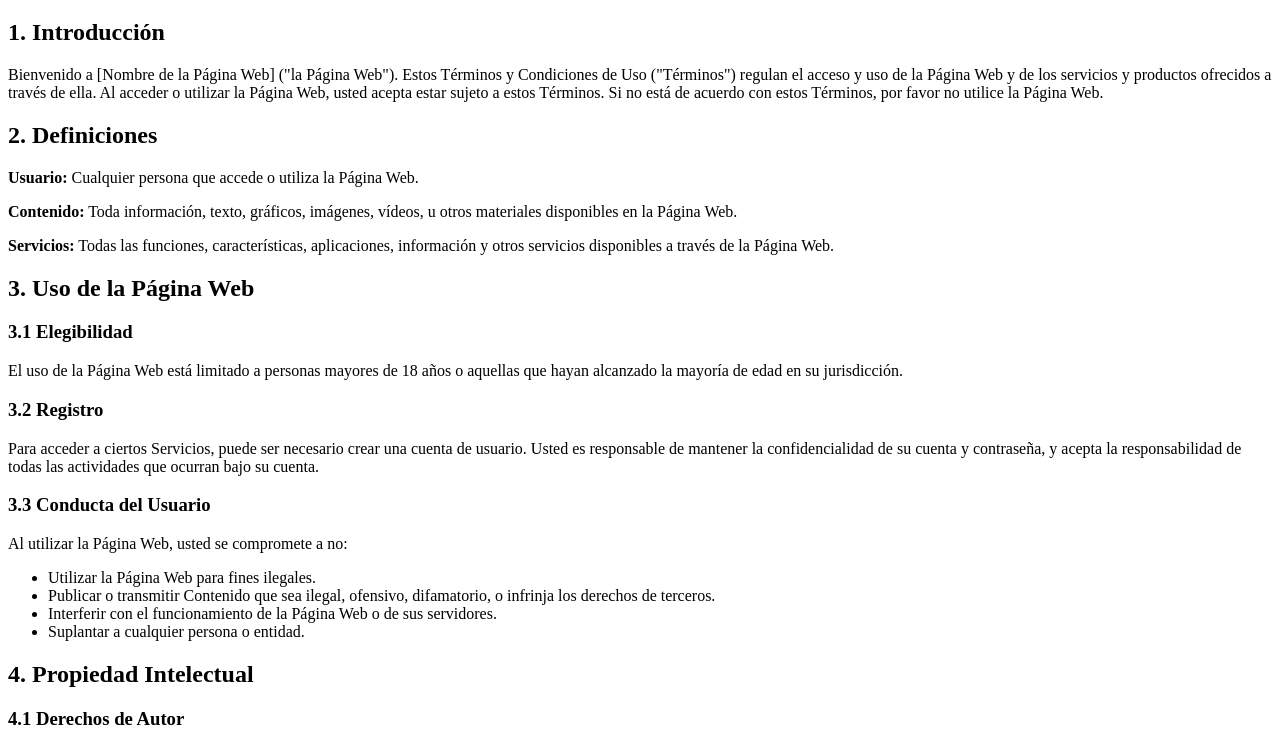
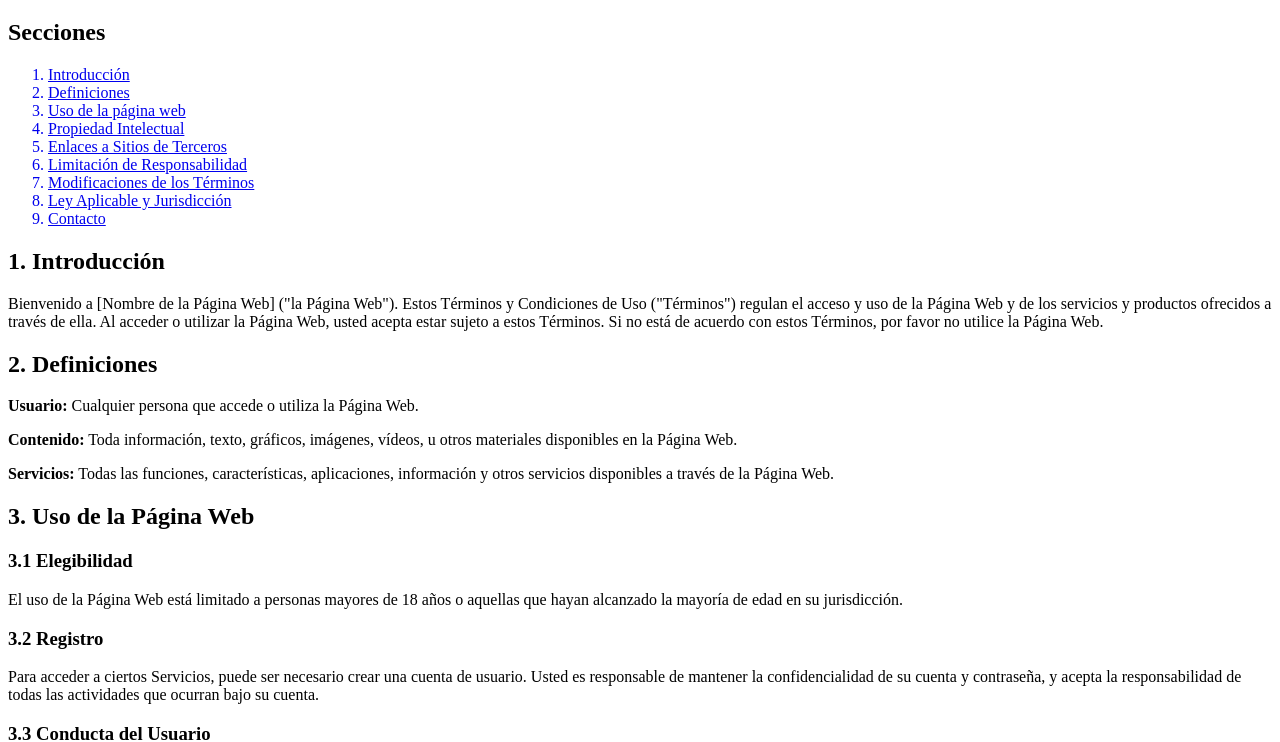
Before and after one commit to JaviCalonge/Formulario, a plain HTML site: page term.html in a window 1280 px wide. Shown: the part 61-803 px from the top of the page. Drawn offline with Linux system fonts and the light colour scheme.

Commit message:
Enlaces a cada término y condición de term.html

```diff
--- a/term.html
+++ b/term.html
@@ -10,15 +10,46 @@
 
 <body>
   <h1>Términos y Condiciones de Uso</h1>
+
+  <h2>Secciones</h2>
+  <ol>
+    <a href="#introduccion">
+      <li>Introducción</li>
+    </a>
+    <a href="#definiciones">
+      <li>Definiciones</li>
+    </a>
+    <a href="#uso_de_la_pagina_web">
+      <li>Uso de la página web</li>
+    </a>
+    <a href="#propiedad_intelectual">
+      <li>Propiedad Intelectual</li>
+    </a>
+    <a href="#enlaces">
+      <li>Enlaces a Sitios de Terceros</li>
+    </a>
+    <a href="#responsabilidad">
+      <li>Limitación de Responsabilidad</li>
+    </a>
+    <a href="#modificaciones">
+      <li>Modificaciones de los Términos</li>
+    </a>
+    <a href="#ley">
+      <li>Ley Aplicable y Jurisdicción</li>
+    </a>
+    <a href="#contacto">
+      <li>Contacto</li>
+    </a>
+  </ol>
   <section>
-    <h2>1. Introducción</h2>
+    <h2 id="introduccion">1. Introducción</h2>
     <p>Bienvenido a [Nombre de la Página Web] ("la Página Web"). Estos Términos y Condiciones de Uso ("Términos")
       regulan el acceso y uso de la Página Web y de los servicios y productos ofrecidos a través de ella. Al acceder o
       utilizar la Página Web, usted acepta estar sujeto a estos Términos. Si no está de acuerdo con estos Términos, por
       favor no utilice la Página Web.</p>
   </section>
   <section>
-    <h2>2. Definiciones</h2>
+    <h2 id="definiciones">2. Definiciones</h2>
     <p><strong>Usuario:</strong> Cualquier persona que accede o utiliza la Página Web.</p>
     <p><strong>Contenido:</strong> Toda información, texto, gráficos, imágenes, vídeos, u otros materiales disponibles
       en la Página Web.</p>
@@ -26,7 +57,7 @@
       disponibles a través de la Página Web.</p>
   </section>
   <section>
-    <h2>3. Uso de la Página Web</h2>
+    <h2 id="uso_de_la_pagina_web">3. Uso de la Página Web</h2>
     <h3>3.1 Elegibilidad</h3>
     <p>El uso de la Página Web está limitado a personas mayores de 18 años o aquellas que hayan alcanzado la mayoría de
       edad en su jurisdicción.</p>
@@ -45,7 +76,7 @@
     </ul>
   </section>
   <section>
-    <h2>4. Propiedad Intelectual</h2>
+    <h2 id="propiedad_intelectual">4. Propiedad Intelectual</h2>
     <h3>4.1 Derechos de Autor</h3>
     <p>Todo el Contenido de la Página Web, incluyendo textos, gráficos, logotipos, iconos, imágenes, clips de audio y
       video, es propiedad de [Nombre de la Página Web] o sus proveedores de contenido y está protegido por las leyes de
@@ -56,31 +87,31 @@
       propietario está estrictamente prohibido.</p>
   </section>
   <section>
-    <h2>5. Enlaces a Sitios de Terceros</h2>
+    <h2 id="enlaces">5. Enlaces a Sitios de Terceros</h2>
     <p>La Página Web puede contener enlaces a sitios web de terceros que no son propiedad ni están controlados por
       [Nombre de la Página Web]. No somos responsables del contenido ni de las prácticas de privacidad de dichos sitios.
       Usted accede a estos enlaces bajo su propio riesgo.</p>
   </section>
   <section>
-    <h2>6. Limitación de Responsabilidad</h2>
+    <h2 id="responsabilidad">6. Limitación de Responsabilidad</h2>
     <p>[Nombre de la Página Web] no será responsable de ningún daño directo, indirecto, incidental, especial,
       consecuente o ejemplar que resulte del uso o la imposibilidad de uso de la Página Web o de los Servicios.</p>
   </section>
   <section>
-    <h2>7. Modificaciones de los Términos</h2>
+    <h2 id="modificaciones">7. Modificaciones de los Términos</h2>
     <p>Nos reservamos el derecho de modificar estos Términos en cualquier momento. Las modificaciones serán efectivas
       inmediatamente después de su publicación en la Página Web. Es su responsabilidad revisar periódicamente estos
       Términos. El uso continuado de la Página Web después de cualquier modificación constituye su aceptación de los
       nuevos Términos.</p>
   </section>
   <section>
-    <h2>8. Ley Aplicable y Jurisdicción</h2>
+    <h2 id="ley">8. Ley Aplicable y Jurisdicción</h2>
     <p>Estos Términos se regirán e interpretarán de acuerdo con las leyes de [País/Estado]. Usted acepta someterse a la
       jurisdicción exclusiva de los tribunales de [País/Estado] para la resolución de cualquier disputa que surja en
       relación con estos Términos o con el uso de la Página Web.</p>
   </section>
   <section>
-    <h2>9. Contacto</h2>
+    <h2 id="contacto">9. Contacto</h2>
     <p>Si tiene alguna pregunta sobre estos Términos, por favor contacte con nosotros a través de [Correo Electrónico de
       Contacto].</p>
   </section>
```
Also changed, not shown: index.html (+1 -1 lines).
